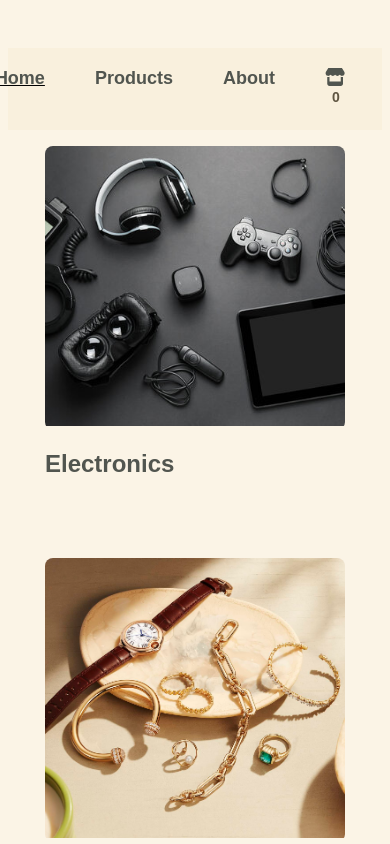
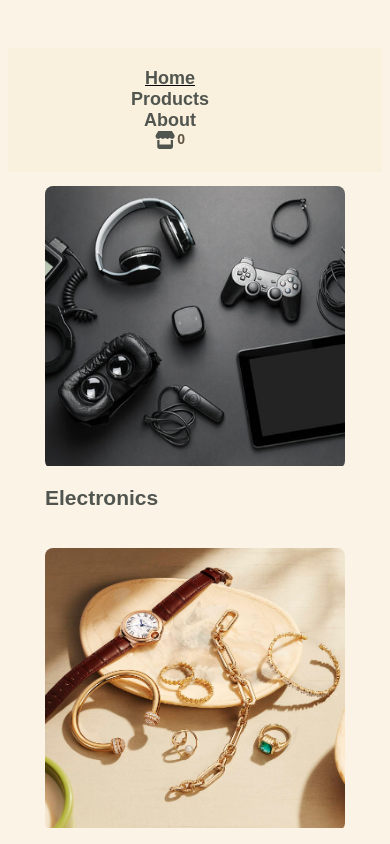
Before and after one commit to bardhoshimajlinda/fake-store, a React (Vite) app: page / in a window 390 px wide. Shown: the top 844 px of the page. Built offline with nearby package versions, Linux system fonts and the light colour scheme.

Commit message:
responsive design

```diff
--- a/src/index.css
+++ b/src/index.css
@@ -2,6 +2,12 @@ body {
   font-family: Arial, Helvetica, sans-serif;
   background-color: #f9eed8a3;
 }
+@media (max-width: 768px) {
+  body {
+    font-size: 14px;
+  }
+}
+
 .navigation {
   background-color: #f9eed8a3;
   text-align: center;
@@ -139,10 +145,10 @@ main {
   gap: 50px;
   padding: 20px 30px;
 }
-.productContent{
+.productContent {
   align-items: center;
 }
-.product-item img{
+.product-item img {
   border-radius: 10px;
   overflow: hidden;
   width: 300px;
@@ -197,13 +203,12 @@ main {
 }
 
 .cart-icon .cart-count {
-
   color: white;
   border-radius: 50%;
   padding: 5px 10px;
   font-size: 14px;
 }
-.category-item div{
+.category-item div {
   padding: 5px;
   margin: 5px;
 }
@@ -220,7 +225,8 @@ main {
   border-collapse: collapse;
 }
 
-.cart-table th, .cart-table td {
+.cart-table th,
+.cart-table td {
   padding: 10px;
   text-align: left;
   border-bottom: 1px solid #ddd;
@@ -244,14 +250,30 @@ main {
   justify-content: center;
   text-align: center;
 }
-.cart-empty{
+.cart-empty {
   align-items: center;
   max-width: 40%;
   height: auto;
 }
-.not-found h1{
+.not-found h1 {
   font-size: 23px;
   font-style: italic;
   letter-spacing: 1px;
   color: #97671a;
 }
+@media (max-width: 500px) {
+  .navigation {
+    flex-direction: column;
+  }
+
+  .category-container,
+  .product-container {
+    flex-direction: column;
+    gap: 20px;
+  }
+
+  .product,
+  .category-item {
+    max-width: 100%;
+  }
+}
```
Also changed, not shown: src/pages/CartPage.jsx (+0 -22 lines).
